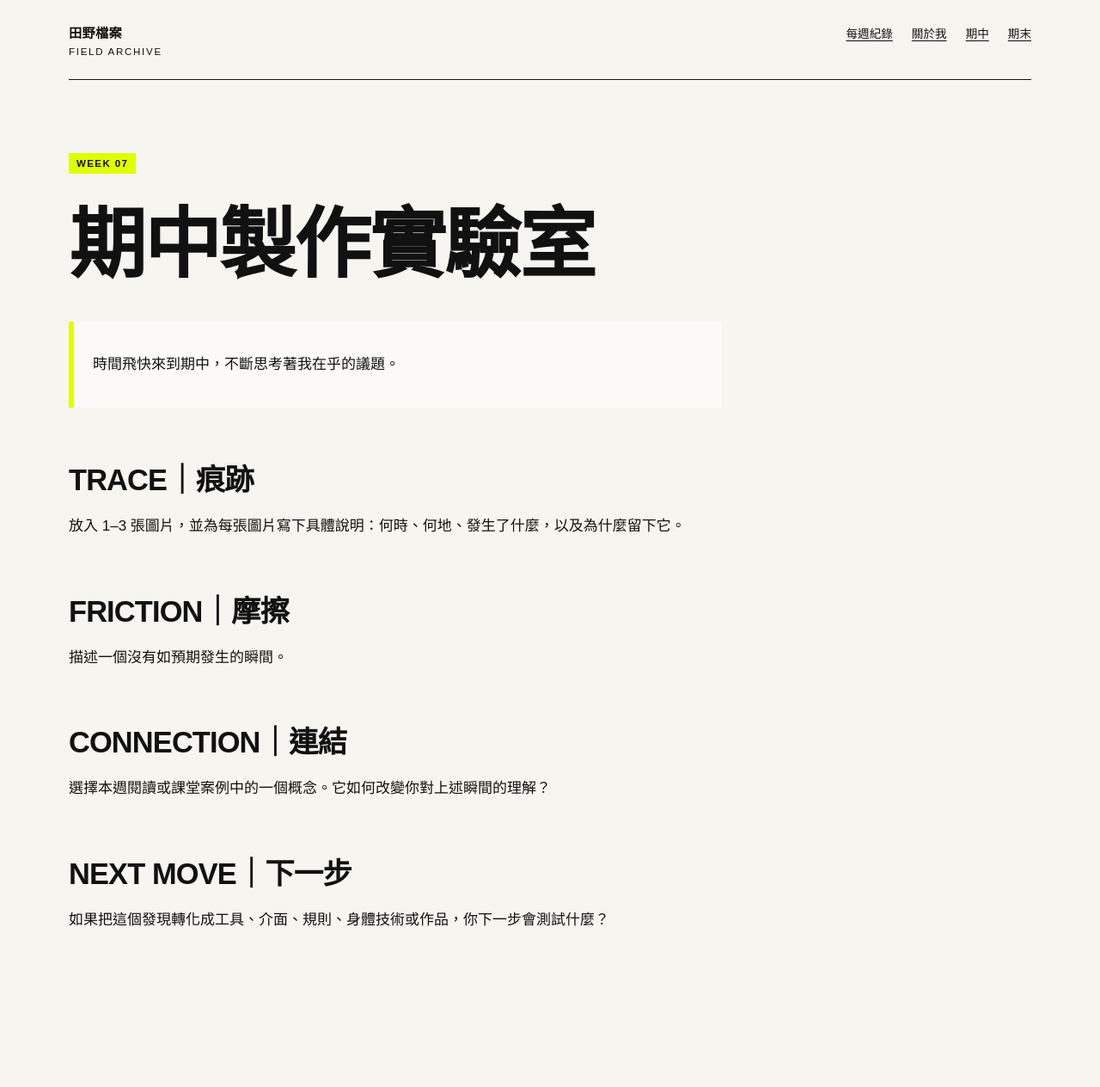
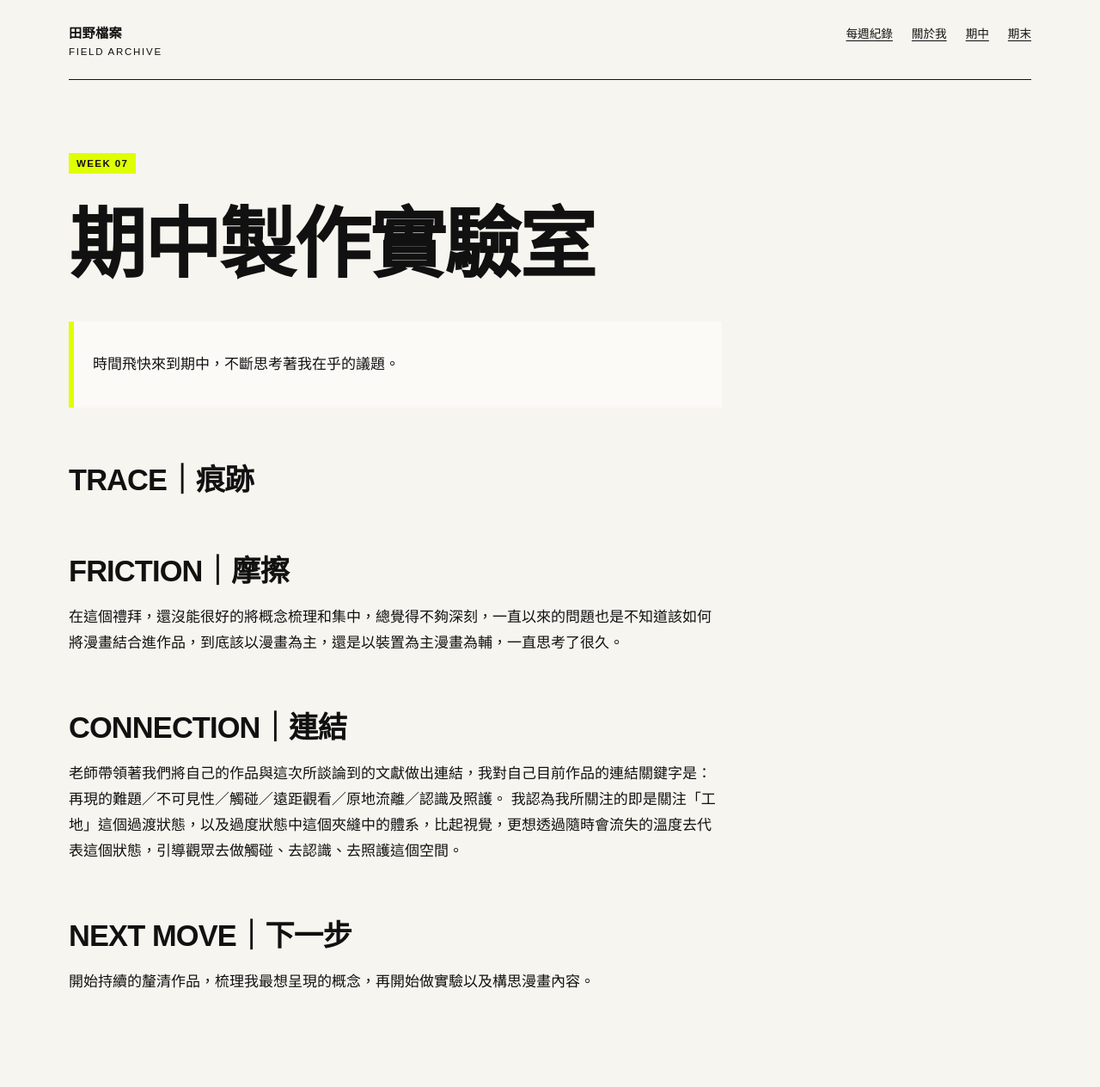
Before and after one commit to aa46946946/fieldworkarchive, a Jekyll site: the page built from weeks/week-07.md, in a window 1280 px wide. Shown: the whole page at 86% size. Built offline with Jekyll 4.4.1, drawn with Linux system fonts in a browser that asks for light colours; before the commit the page ends 1192 px from its top, so only the background shows below that.

Commit message:
Update week-07.md

```diff
--- a/weeks/week-07.md
+++ b/weeks/week-07.md
@@ -11,16 +11,19 @@ permalink: /weeks/week-07/
 
 ## TRACE｜痕跡
 
-放入 1–3 張圖片，並為每張圖片寫下具體說明：何時、何地、發生了什麼，以及為什麼留下它。
+
+
+
 
 ## FRICTION｜摩擦
 
-描述一個沒有如預期發生的瞬間。
+在這個禮拜，還沒能很好的將概念梳理和集中，總覺得不夠深刻，一直以來的問題也是不知道該如何將漫畫結合進作品，到底該以漫畫為主，還是以裝置為主漫畫為輔，一直思考了很久。
 
 ## CONNECTION｜連結
 
-選擇本週閱讀或課堂案例中的一個概念。它如何改變你對上述瞬間的理解？
+老師帶領著我們將自己的作品與這次所談論到的文獻做出連結，我對自己目前作品的連結關鍵字是：再現的難題／不可見性／觸碰／遠距觀看／原地流離／認識及照護。
+我認為我所關注的即是關注「工地」這個過渡狀態，以及過度狀態中這個夾縫中的體系，比起視覺，更想透過隨時會流失的溫度去代表這個狀態，引導觀眾去做觸碰、去認識、去照護這個空間。
 
 ## NEXT MOVE｜下一步
 
-如果把這個發現轉化成工具、介面、規則、身體技術或作品，你下一步會測試什麼？
+開始持續的釐清作品，梳理我最想呈現的概念，再開始做實驗以及構思漫畫內容。
```
